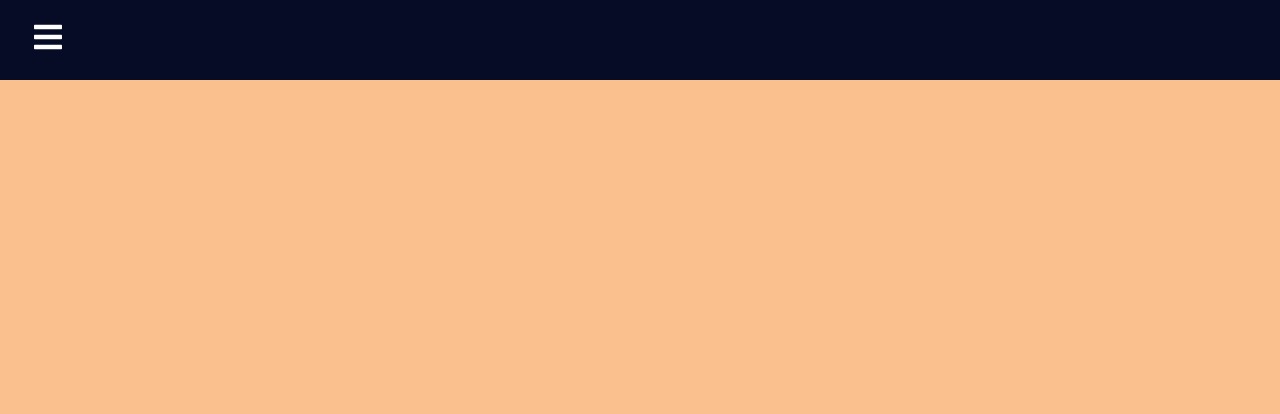
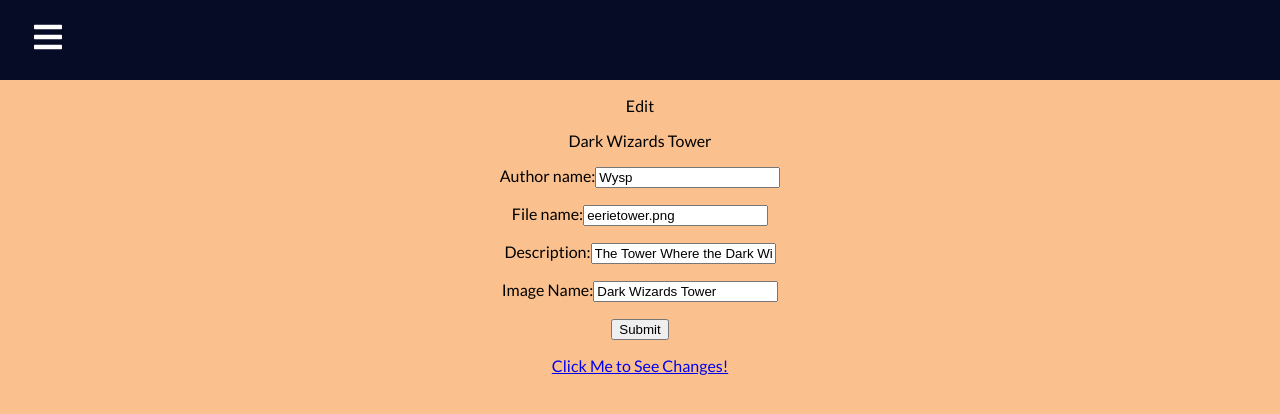
Before and after one commit to Yuhhuh/Phase-2-Project, a React (Create React App) app: page /imageEdit/1 in a window 1280 px wide. Before the commit this address had no page. Shown: the top 414 px of the page. Built offline with nearby package versions, Linux system fonts and the light colour scheme; data requests are answered from the project's data file.

Commit message:
Add files via upload

```diff
--- a/db.json
+++ b/db.json
@@ -2,10 +2,10 @@
   "images": [
     {
       "id": 1,
+      "author": "Wysp",
       "image": "eerietower.png",
-          "imagetitle": "Dark Wizards Tower",
-          "author": "Wysp",
-          "description": "The Tower Where the Dark Wizard Practices Dangerous Experiments"
+      "description": "The Tower Where the Dark Wizard Practices Dangerous Experiments",
+      "imagetitle": "Dark Wizards Tower"
     },
     {
       "id": 2,
@@ -30,10 +30,10 @@
     },
     {
       "id": 5,
+      "author": "Wysper",
       "image": "dndambush1.png",
-        "imagetitle": "Mercenary Ambush",
-        "author": "Wysp",
-        "description": "The Hired Mercenaries Lie in Wait for the Preppy Adventurers"
+      "description": "The Hired Mercenaries Lie in Wait for the Preppy Adventurers",
+      "imagetitle": "Mercenary Ambush"
     },
     {
       "id": 6,
@@ -48,6 +48,13 @@
       "imagetitle": "The Servant",
       "author": "Wysp",
       "description": "At the Deepest Depths of the Mine, a Lowly Servant Awaits the Dark Lords Next Command"
+    },
+    {
+      "id": 8,
+      "image": "towerwatch.png",
+      "imagetitle": "Tower Watch",
+      "author": "Wysp",
+      "description": "The Guard Keeps a Tight Watch for the People Below."
     }
   ]
 }
--- a/src/App.js
+++ b/src/App.js
@@ -7,6 +7,7 @@ import { BrowserRouter as Router, Routes, Route } from "react-router-dom";
 // PAGES
 import GalleryHome from "./pages/GalleryHome";
 import ImageMain from "./pages/ImageMain";
+import ImageEdit from "./pages/ImageEdit";
 
 export default function App() {
   return (
@@ -16,6 +17,7 @@ export default function App() {
         <Routes>
           <Route path="/" exact element={<GalleryHome />} />
           <Route path="images/:id" element={<ImageMain />} />
+          <Route path="/imageEdit/:id" element={<ImageEdit />} />
         </Routes>
       </Router>
     </div>
--- a/src/components/SidebarData.js
+++ b/src/components/SidebarData.js
@@ -10,11 +10,5 @@ export const SidebarData = [
     path: "/",
     icon: <AiIcons.AiFillHome />,
     cName: "nav-text"
-  },
-  {
-    title: "Main Image",
-    path: "/imageMain",
-    icon: <IoIcons.IoIosPaper />,
-    cName: "nav-text"
   }
 ];
--- a/src/pages/GalleryHome.js
+++ b/src/pages/GalleryHome.js
@@ -20,8 +20,9 @@ export default function GalleryHome() {
   return (
     <div className="gallery">
       <h1>Gallery</h1>
+      <p className="instruc"> Click the Images Below to Enlarge.</p>
       <div>
-        <ImageList sx={{ width: 1000, height: 1000 }} variant="masonry" gap={10} rowHeight={150}>
+        <ImageList sx={{ width: 1000, height: 1000 }} variant="masonry" gap={100} rowHeight={150}>
           {imageFiles.map((pic) => (
             <ImageListItem key={pic.image}>
               <Link to={`images/${pic.id}`}>
--- /dev/null
+++ b/src/pages/ImageEdit.js
@@ -0,0 +1,129 @@
+import "./css/ImageMain.css";
+import React, { useState, useEffect, useRef } from "react";
+import { Navigate, useParams } from "react-router-dom";
+import { Link, useNavigate } from "react-router-dom";
+
+function ImageEdit() {
+  const formElement = useRef(null);
+  const [isLoaded, setIsLoaded] = useState(false);
+  const { id } = useParams();
+  const [inputs, setInputs] = useState({});
+  const [status, setStatus] = useState("");
+  const [result, setResult] = useState("");
+
+  const handleChange = (event) => {
+    const name = event.target.name;
+    const value = event.target.value;
+    setInputs((values) => ({ ...values, [name]: value }));
+  };
+
+  const handleSubmit = (event) => {
+    event.preventDefault();
+
+    const data = Array.from(formElement.current.elements)
+      .filter((input) => input.name)
+      .reduce(
+        (obj, input) => Object.assign(obj, { [input.name]: input.value }),
+        {}
+      );
+
+    fetch(`http://localhost:3000/images/${id}`, {
+      method: "PUT",
+      headers: {
+        "Content-Type": "application/json",
+      },
+      body: JSON.stringify(data),
+    })
+      .then((response) => {
+        if (response.status !== 200) {
+          throw new Error(response.statusText);
+        }
+
+        return response.json();
+      })
+      .catch((err) => {
+        setResult(err.toString());
+        setStatus("error");
+      });
+  };
+
+  useEffect(() => {
+    fetch(`http://localhost:3000/images/${id}`)
+      .then((response) => {
+        return response.json();
+      })
+      .then((data) => {
+        setInputs(data);
+        setIsLoaded(true);
+      });
+  }, [id]);
+
+  if (!isLoaded) return <p>Loading...</p>;
+
+  return (
+    <div className="App">
+      <header className="App-header">
+        <p class="heading">
+          {status} Edit {result}
+        </p>
+        <form
+          onSubmit={handleSubmit}
+          method="POST"
+          target="_blank"
+          ref={formElement}
+        >
+          <input type="hidden" name="id" value={inputs.id} />
+          <p class="heading">{inputs.imagetitle}</p>
+          <label>
+            Author name:
+            <input
+              type="text"
+              name="author"
+              value={inputs.author}
+              onChange={handleChange}
+            />
+          </label>
+          <p>
+            <label>
+              File name:
+              <input
+                type="text"
+                name="image"
+                value={inputs.image}
+                onChange={handleChange}
+              />
+            </label>
+          </p>
+          <p>
+            <label>
+              Description:
+              <input
+                type="text"
+                name="description"
+                value={inputs.description}
+                onChange={handleChange}
+              />
+            </label>
+          </p>
+          <label>
+            Image Name:
+            <input
+              type="text"
+              name="imagetitle"
+              value={inputs.imagetitle}
+              onChange={handleChange}
+            />
+          </label>
+          <p>
+            <input type="submit" />
+          </p>
+          <p>
+          <Link to={`/images/${id}`}>Click Me to See Changes!</Link>
+          </p>
+        </form>
+      </header>
+    </div>
+  );
+}
+
+export default ImageEdit;
--- a/src/pages/ImageMain.js
+++ b/src/pages/ImageMain.js
@@ -1,6 +1,7 @@
 import "./css/ImageMain.css";
 import React, { useState, useEffect } from "react";
 import { useParams } from "react-router-dom";
+import { Link } from "react-router-dom";
 
 //import { BrowserRouter as Router, Routes, Route } from "react-router-dom";
 
@@ -29,9 +30,8 @@ function ImageMain() {
 
   return (
     <div className="App">
-      <button className="Edit-Button" type="button">
-        Edit
-      </button>
+     <Link to={`/ImageEdit/${id}`} >Edit
+      </Link>
       <header className="Pic-Holder">
         <p className="Main-Title">{picData.imagetitle}</p>
         <img
--- a/src/pages/css/styles.css
+++ b/src/pages/css/styles.css
@@ -17,3 +17,7 @@ body {
   justify-content: flex;
   font-size: 3rem;
 }
+
+.instruc{
+  font-size: 25px;
+}
```
Also changed, not shown: 2 other files (tests, documents, lock files or other folders). Lines whose indentation alone changed are shown as unchanged.
